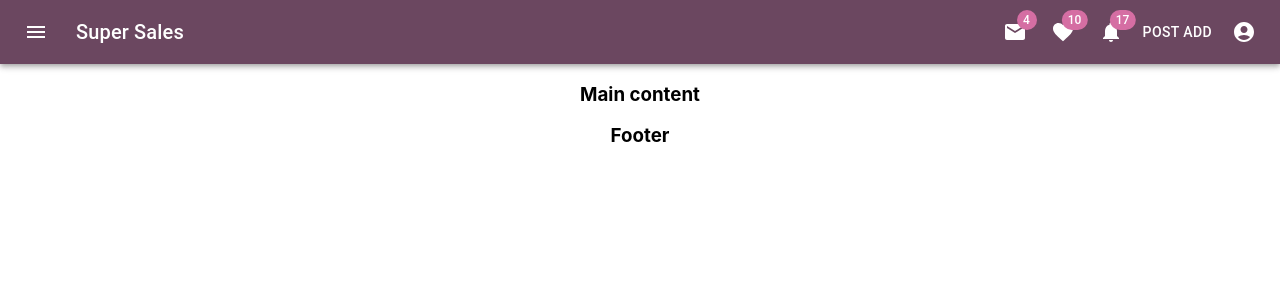
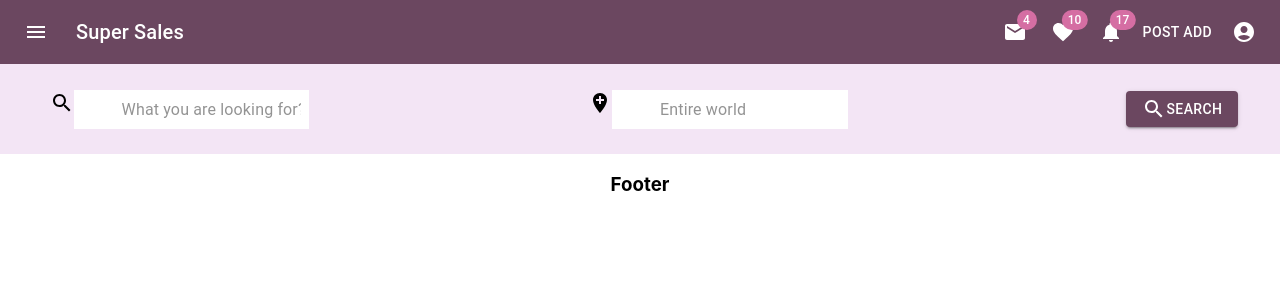
Before and after one commit to Alonasa/super-sales, a React (Create React App) app: page / in a window 1280 px wide. Shown: the top 300 px of the page. Built offline with nearby package versions, Linux system fonts and the light colour scheme.

Commit message:
change colors

```diff
--- a/src/components/AppMenu.tsx
+++ b/src/components/AppMenu.tsx
@@ -19,45 +19,7 @@ import {Favorite} from '@mui/icons-material';
 import AddIcon from '@mui/icons-material/Add';
 import {Button} from '@mui/material';
 
-const Search = styled('div')(({theme}) => ({
-  position: 'relative',
-  borderRadius: theme.shape.borderRadius,
-  backgroundColor: alpha(theme.palette.common.white, 0.15),
-  '&:hover': {
-    backgroundColor: alpha(theme.palette.common.white, 0.25),
-  },
-  marginRight: theme.spacing(2),
-  marginLeft: 0,
-  width: '100%',
-  [theme.breakpoints.up('sm')]: {
-    marginLeft: theme.spacing(3),
-    width: 'auto',
-  },
-}));
 
-const SearchIconWrapper = styled('div')(({theme}) => ({
-  padding: theme.spacing(0, 2),
-  height: '100%',
-  position: 'absolute',
-  pointerEvents: 'none',
-  display: 'flex',
-  alignItems: 'center',
-  justifyContent: 'center',
-}));
-
-const StyledInputBase = styled(InputBase)(({theme}) => ({
-  color: 'inherit',
-  '& .MuiInputBase-input': {
-    padding: theme.spacing(1, 1, 1, 0),
-    // vertical padding + font size from searchIcon
-    paddingLeft: `calc(1em + ${theme.spacing(4)})`,
-    transition: theme.transitions.create('width'),
-    width: '100%',
-    [theme.breakpoints.up('md')]: {
-      width: '20ch',
-    },
-  },
-}));
 
 export const AppMenu = () => {
   const [anchorEl, setAnchorEl] = useState<null | HTMLElement>(null);
--- a/src/components/Body.tsx
+++ b/src/components/Body.tsx
@@ -1,9 +1,10 @@
 import React from 'react';
+import {SearchBar} from './SearchBar';
 
 export const Body = () => {
   return (
     <section>
-      <h3>Main content</h3>
+      <SearchBar/>
     </section>
   );
 };
--- /dev/null
+++ b/src/components/SearchBar.tsx
@@ -0,0 +1,74 @@
+import React from 'react';
+import SearchIcon from '@mui/icons-material/Search';
+import {alpha, styled} from '@mui/material/styles';
+import InputBase from '@mui/material/InputBase';
+import {AddLocation} from '@mui/icons-material';
+import {Button} from '@mui/material';
+import { purple } from '@mui/material/colors';
+
+const color = purple[50];
+
+
+const Search = styled('div')(({theme}) => ({
+  borderRadius: theme.shape.borderRadius,
+  marginRight: theme.spacing(2),
+  marginLeft: 0,
+  width: '100%',
+  [theme.breakpoints.up('sm')]: {
+	marginLeft: theme.spacing(3),
+	width: 'auto',
+  },
+}));
+
+const SearchIconWrapper = styled('div')(({theme}) => ({
+  height: '100%',
+  pointerEvents: 'none',
+  display: 'flex',
+  alignItems: 'center',
+  flexWrap: 'wrap',
+  justifyContent: 'space-between',
+}));
+
+const StyledInputBase = styled(InputBase)(({theme}) => ({
+  color: 'inherit',
+  backgroundColor: alpha(theme.palette.common.white, 1),
+  '& .MuiInputBase-input': {
+	padding: theme.spacing(1, 1, 1, 0),
+	// vertical padding + font size from searchIcon
+	paddingLeft: `calc(1em + ${theme.spacing(4)})`,
+	transition: theme.transitions.create('width'),
+	width: '100%',
+	[theme.breakpoints.up('md')]: {
+	  width: '20ch',
+	},
+  },
+}));
+
+export const SearchBar = () => {
+  return (
+	<div style={{padding: '2%', backgroundColor: color}}>
+	  <Search>
+		<SearchIconWrapper>
+		  <div>
+			<SearchIcon/>
+			<StyledInputBase
+			  placeholder="What you are looking for?"
+			  inputProps={{'aria-label': 'search'}}
+			/>
+		  </div>
+		  <div>
+			<AddLocation/>
+			<StyledInputBase
+			  placeholder="Entire world"
+			  inputProps={{'aria-label': 'Search entire world'}}
+			/>
+		  </div>
+		  <Button variant={'contained'}>
+			<SearchIcon/>
+			Search
+		  </Button>
+		</SearchIconWrapper>
+	  </Search>
+	</div>
+  );
+};
```
